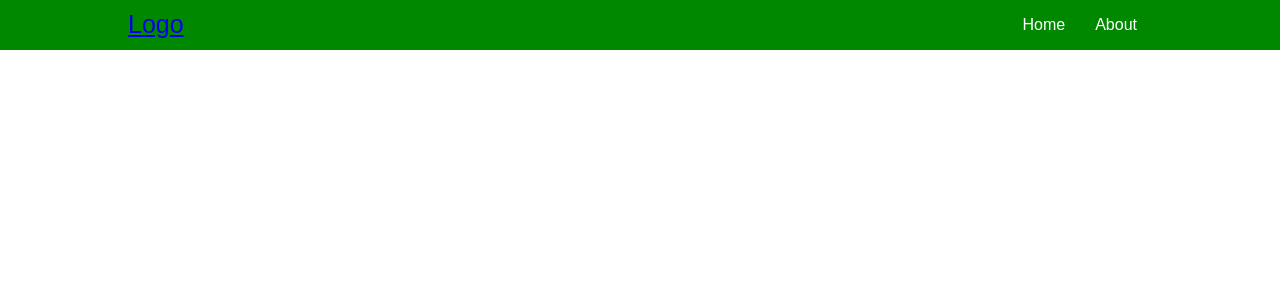
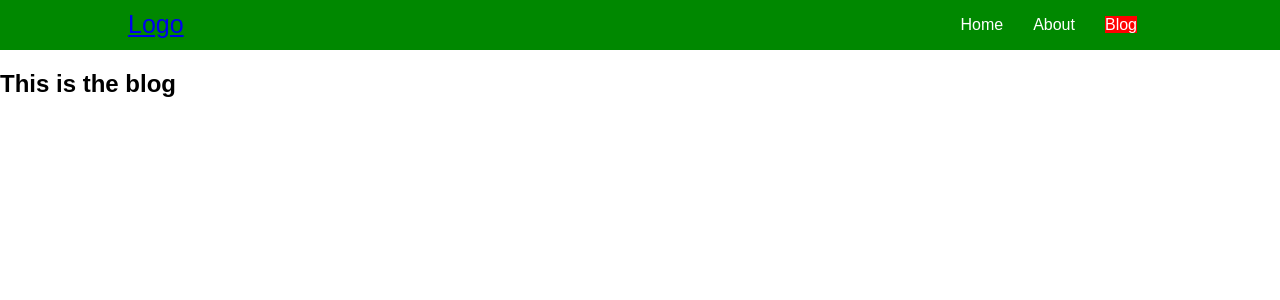
Before and after one commit to HabibAroua/Web_Dev, a React (Create React App) app in the folder app-react/: page /blog in a window 1280 px wide. Shown: the top 300 px of the page. Built offline with nearby package versions, Linux system fonts and the light colour scheme.

Commit message:
add component blog.js

```diff
--- a/app-react/src/App2.js
+++ b/app-react/src/App2.js
@@ -1,9 +1,9 @@
 import React , {Component} from 'react';
 import Nav from './compoments/Nav';
 import { BrowserRouter , Route } from 'react-router-dom';
-import Home from './compoments/Home';
+import Home from  './compoments/Home';
 import About from './compoments/About';
-
+import Blog from   './compoments/Blog';
 
 class App2 extends  Component
 {
@@ -14,7 +14,8 @@ class App2 extends  Component
                 <div>
                     <Nav />
                     <Route exact path="/" component={Home} />
-                    <Route path="/about" component={About} />
+                    <Route path="/about"  component={About} />
+                    <Route path="/blog"   component={Blog}/>
                 </div>
             </BrowserRouter>
         )
--- /dev/null
+++ b/app-react/src/compoments/Blog.js
@@ -0,0 +1,15 @@
+import React , {Component} from "react";
+
+class Blog extends Component
+{
+    render()
+    {
+        return(
+            <div>
+                <h2>This is the blog</h2>
+            </div>
+        )
+    }
+}
+
+export default Blog;
--- a/app-react/src/compoments/Nav.js
+++ b/app-react/src/compoments/Nav.js
@@ -1,4 +1,5 @@
 import React from 'react';
+import {Link , NavLink} from "react-router-dom";
 
 const Nav = ()=>
 {
@@ -7,8 +8,9 @@ const Nav = ()=>
             <div className="container">
                 <a className="logo" href="#">Logo</a>
                 <ul>
-                    <a href="/">Home</a>
-                    <a href="/about">About</a>
+                    <NavLink activeClassName="selected" exact to="/">Home</NavLink>
+                    <NavLink activeClassName="selected" to="/about">About</NavLink>
+                    <NavLink activeClassName="selected" to="/blog">Blog</NavLink>
                 </ul>
             </div>
         </div>
--- a/app-react/src/index.css
+++ b/app-react/src/index.css
@@ -41,3 +41,8 @@ ul a
   color : #fff;
   margin : 0 15px;
 }
+
+.selected
+{
+  background : red;
+}
```
